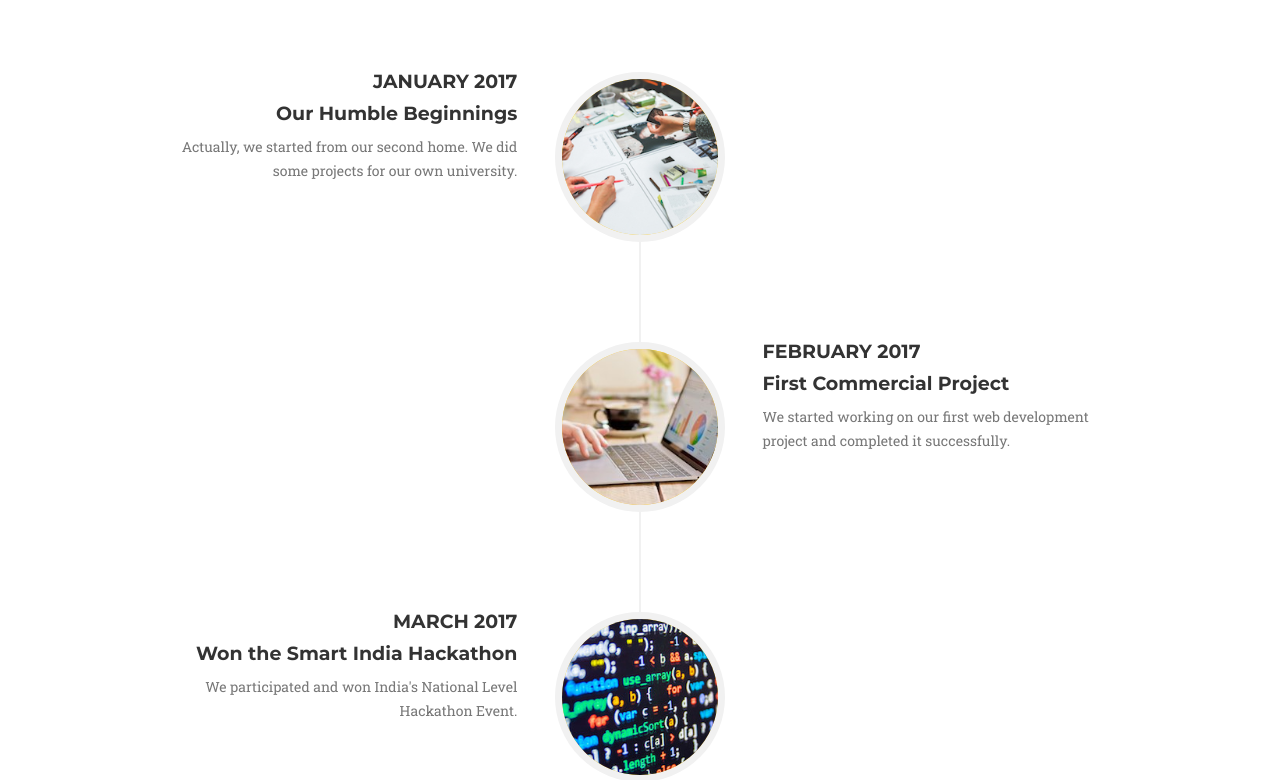
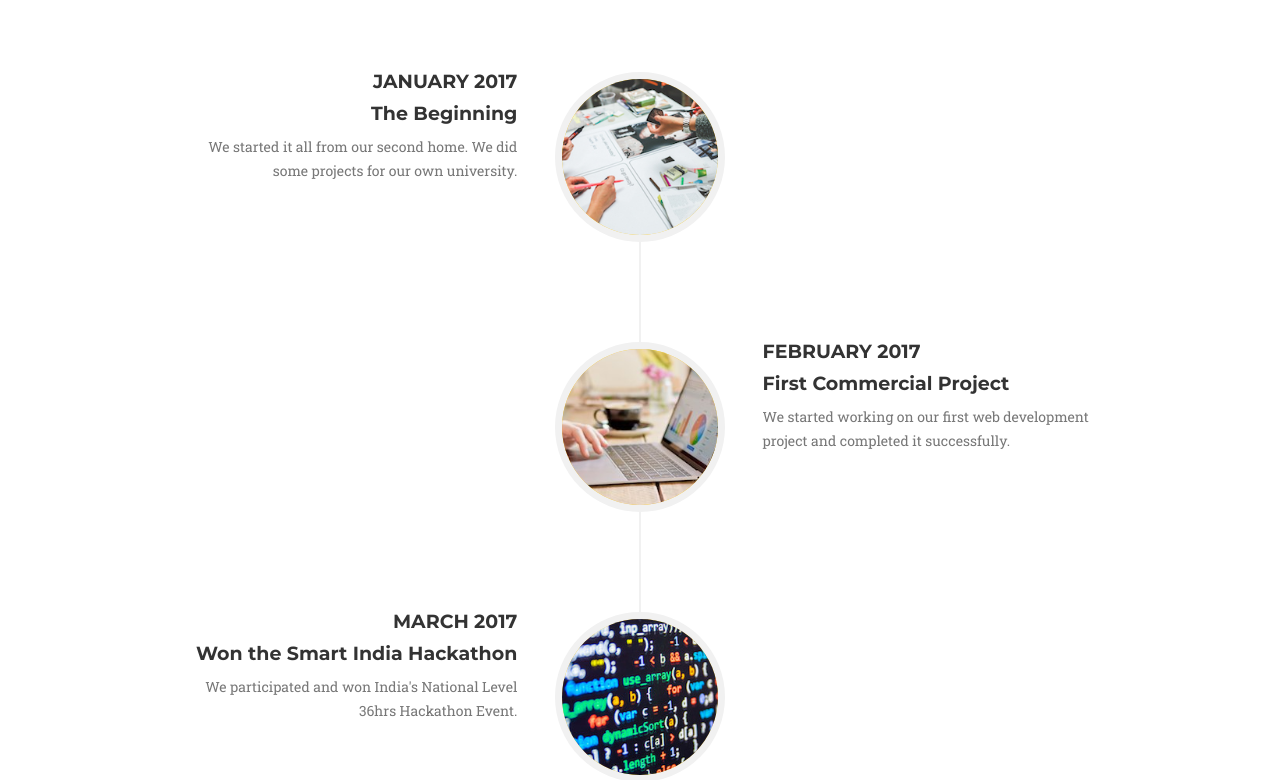
Before and after one commit to skyhitblog/inheritio, a Jekyll site: the page built from index.html, in a window 1280 px wide and 1400 px high, scrolled down 2769 px. Shown: the part 158-938 px from the top of the window. Built offline with Jekyll 4.4.1, drawn with Linux system fonts in a browser that asks for light colours; some web fonts are replaced; some of the changed text lies outside the part shown.

Commit message:
updated timeline

```diff
--- a/_includes/about.html
+++ b/_includes/about.html
@@ -17,10 +17,10 @@
                             <div class="timeline-panel">
                                 <div class="timeline-heading">
                                     <h4>January 2017</h4>
-                                    <h4 class="subheading">Our Humble Beginnings</h4>
+                                    <h4 class="subheading">The Beginning</h4>
                                 </div>
                                 <div class="timeline-body">
-                                    <p class="text-muted">Actually, we started from our second home. We did some projects for our own university.</p>
+                                    <p class="text-muted">We started it all from our second home. We did some projects for our own university.</p>
                                 </div>
                             </div>
                         </li>
@@ -48,7 +48,7 @@
                                     <h4 class="subheading">Won the Smart India Hackathon</h4>
                                 </div>
                                 <div class="timeline-body">
-                                    <p class="text-muted">We participated and won India's National Level Hackathon Event.</p>
+                                    <p class="text-muted">We participated and won India's National Level 36hrs Hackathon Event.</p>
                                 </div>
                             </div>
                         </li>
@@ -87,10 +87,10 @@
                             <div class="timeline-panel">
                                 <div class="timeline-heading">
                                     <h4>August 2017</h4>
-                                    <h4 class="subheading">Launch of the Creatives Network</h4>
+                                    <h4 class="subheading">Upcoming Launch of the Creatives Network</h4>
                                 </div>
                                 <div class="timeline-body">
-                                    <p class="text-muted">A community that helps each other grow.</p>
+                                    <p class="text-muted">A community that helps each other grow. More on this very soon.</p>
                                 </div>
                             </div>
                         </li>
```
